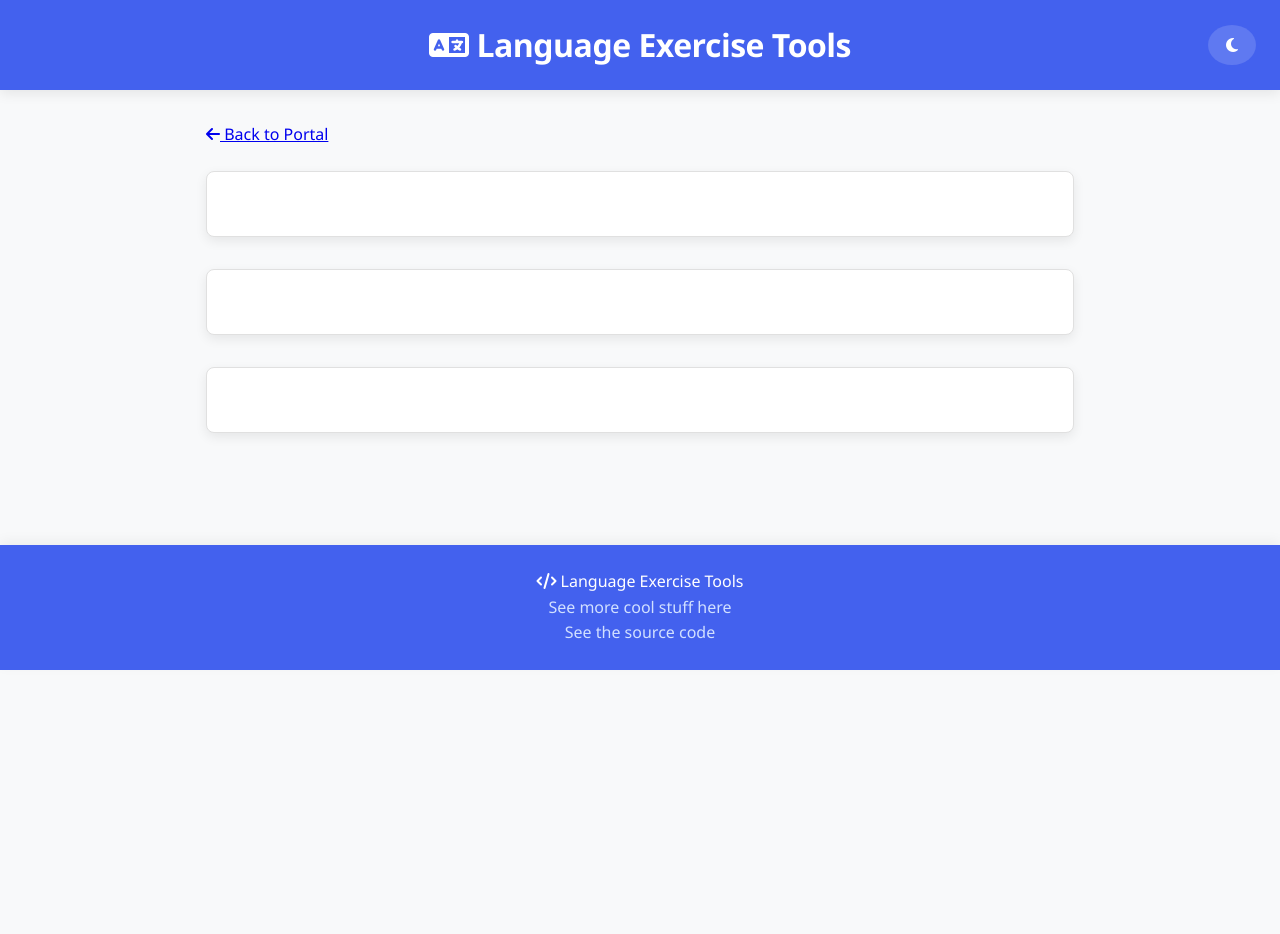
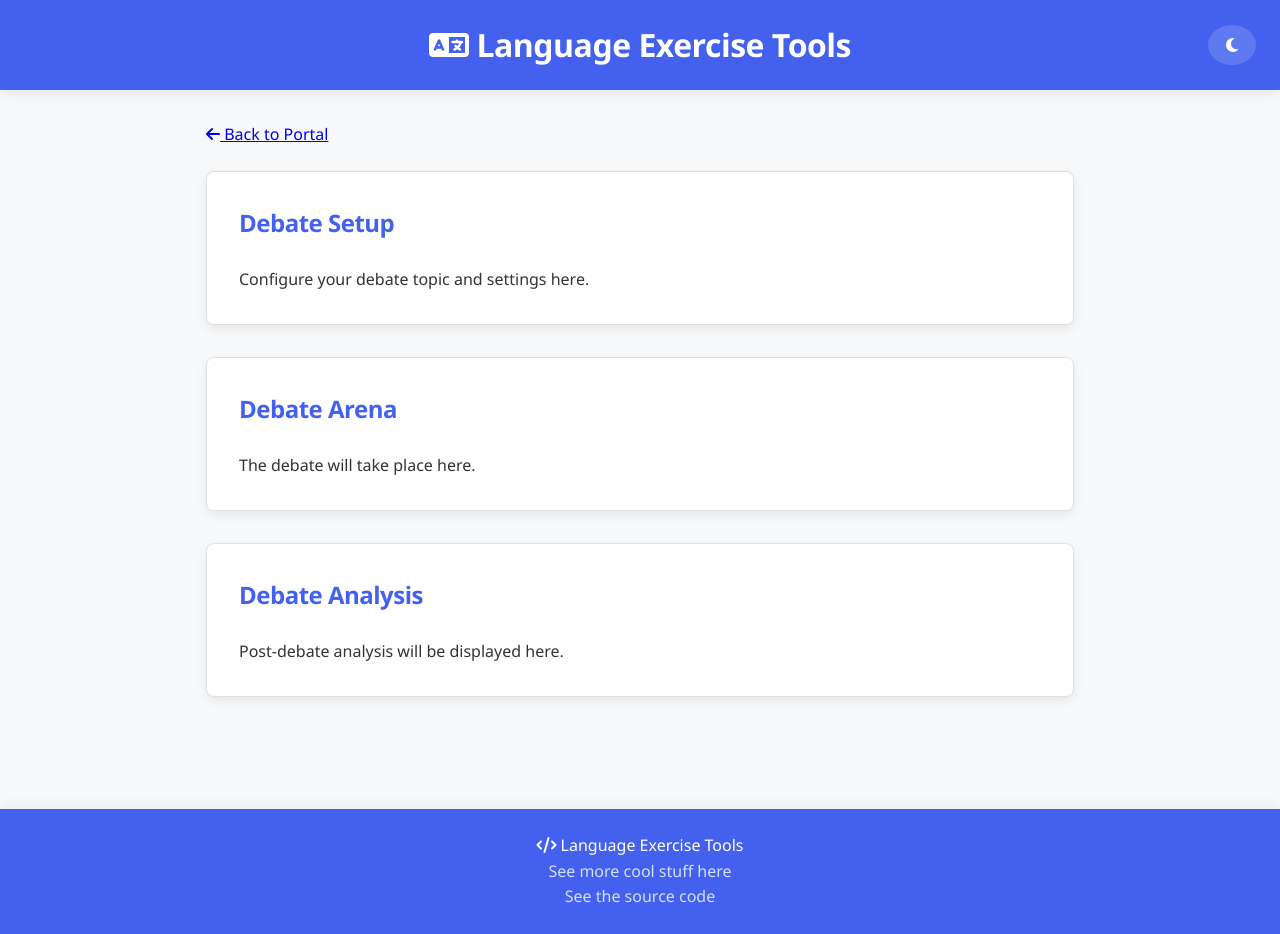
Before and after one commit to supastishn/exam-practice, a React (Vite) app: page /debate in a window 1280 px wide. Before the commit the page ends 800 px from the top, so only its background shows below. Built offline with nearby package versions, Linux system fonts and the light colour scheme.

Commit message:
feat: add basic structure and content to all routed page components

```diff
--- a/src/pages/Debate.jsx
+++ b/src/pages/Debate.jsx
@@ -12,13 +12,16 @@ const Debate = () => {
         <Link to="/" className="button-like-link"><i className="fas fa-arrow-left"></i> Back to Portal</Link>
       </div>
       <section id="debate-setup-section">
-        {/* Debate setup form */}
+        <h2>Debate Setup</h2>
+        <p>Configure your debate topic and settings here.</p>
       </section>
       <section id="debate-arena-section">
-        {/* Debate arena and transcript */}
+        <h2>Debate Arena</h2>
+        <p>The debate will take place here.</p>
       </section>
       <section id="debate-analysis-section">
-        {/* Final debate analysis */}
+        <h2>Debate Analysis</h2>
+        <p>Post-debate analysis will be displayed here.</p>
       </section>
     </main>
   )
--- a/src/pages/English.jsx
+++ b/src/pages/English.jsx
@@ -11,7 +11,10 @@ const English = () => {
       <div className="back-to-portal-container" style={{ marginBottom: '1.5rem', textAlign: 'left' }}>
         <Link to="/" className="button-like-link"><i className="fas fa-arrow-left"></i> Back to Portal</Link>
       </div>
-      {/* Exercise generation form and display sections */}
+      <section>
+        <h2>English Exercise Generator</h2>
+        <p>This page will contain tools to generate English language exercises.</p>
+      </section>
     </main>
   )
 }
--- a/src/pages/Math.jsx
+++ b/src/pages/Math.jsx
@@ -11,7 +11,10 @@ const Math = () => {
       <div className="back-to-portal-container" style={{ marginBottom: '1.5rem', textAlign: 'left' }}>
         <Link to="/" className="button-like-link"><i className="fas fa-arrow-left"></i> Back to Portal</Link>
       </div>
-      {/* Exercise generation form and display sections */}
+      <section>
+        <h2>Math Exercise Generator</h2>
+        <p>This page will contain tools to generate math exercises.</p>
+      </section>
     </main>
   )
 }
--- a/src/pages/Memorization.jsx
+++ b/src/pages/Memorization.jsx
@@ -10,7 +10,10 @@ const Memorization = () => {
       <div className="back-to-portal-container" style={{ marginBottom: '1.5rem', textAlign: 'left' }}>
         <Link to="/" className="button-like-link"><i className="fas fa-arrow-left"></i> Back to Portal</Link>
       </div>
-      {/* Exercise generation form and display sections */}
+      <section>
+        <h2>Memorization Quiz Generator</h2>
+        <p>This page will contain tools to generate memorization quizzes.</p>
+      </section>
     </main>
   )
 }
--- a/src/pages/Settings.jsx
+++ b/src/pages/Settings.jsx
@@ -9,9 +9,12 @@ const Settings = () => {
   return (
     <main>
       <div className="back-to-portal-container" style={{ marginBottom: '1.5rem', textAlign: 'left' }}>
-        <Link to="/" className="button-like-link"><i className="fas fa-home"></i> Back to Portal</Link>
+        <Link to="/" className="button-like-link"><i className="fas fa-arrow-left"></i> Back to Portal</Link>
       </div>
-      {/* Settings form components */}
+      <section>
+        <h2>Settings</h2>
+        <p>This page will contain application settings.</p>
+      </section>
     </main>
   )
 }
--- a/src/pages/Writing.jsx
+++ b/src/pages/Writing.jsx
@@ -10,7 +10,10 @@ const Writing = () => {
       <div className="back-to-portal-container" style={{ marginBottom: '1.5rem', textAlign: 'left' }}>
         <Link to="/" className="button-like-link"><i className="fas fa-arrow-left"></i> Back to Portal</Link>
       </div>
-      {/* Writing setup, practice, feedback sections */}
+      <section>
+        <h2>Writing Collaborator</h2>
+        <p>This page will provide tools for collaborative writing and feedback.</p>
+      </section>
     </main>
   )
 }
```
